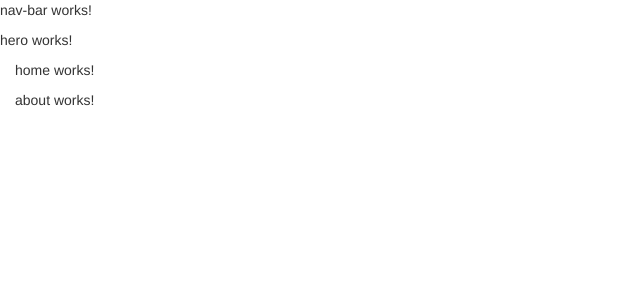
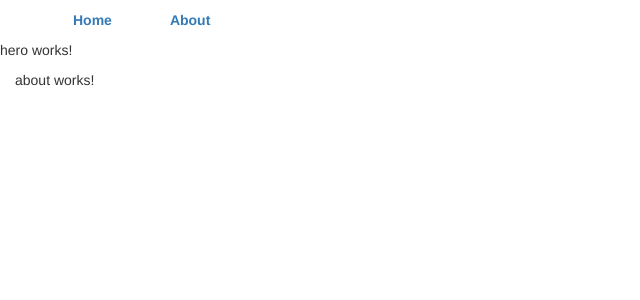
Before and after one commit to MatthiasLiszt/fswd40-angular-day01, an Angular app in the folder agency/: page /about in a window 1280 px wide. Shown: the top 300 px of the page, without its empty margins (0-640 px from the left). Built offline with nearby package versions, Linux system fonts and the light colour scheme.

Commit message:
routerlink

```diff
--- a/agency/src/app/app.component.html
+++ b/agency/src/app/app.component.html
@@ -1,6 +1,5 @@
 <navbar></navbar>
 <hero></hero>
 <div class="container-fluid">
-<home></home>
-<about></about>
+<router-outlet></router-outlet>
 </div>
--- a/agency/src/app/app.module.ts
+++ b/agency/src/app/app.module.ts
@@ -14,7 +14,7 @@ const appRoutes: Routes = [
 },
 {
   path: 'about', component: AboutComponent
-},
+}
 ];
 
 @NgModule({
--- a/agency/src/app/nav-bar/nav-bar.component.css
+++ b/agency/src/app/nav-bar/nav-bar.component.css
@@ -0,0 +1,5 @@
+#myNavbar li{
+ margin-left: 2em;
+ font-weight: bold;
+
+}
--- a/agency/src/app/nav-bar/nav-bar.component.html
+++ b/agency/src/app/nav-bar/nav-bar.component.html
@@ -1,3 +1,6 @@
-<p>
-  nav-bar works!
-</p>
+<div class="container-fluid" id="myNavbar">
+  <ul class="nav nav-pills collapse navbar-collapse">
+  	<li id="onHome"><a routerLink="/">Home</a></li>
+  	<li id="onAbout"><a routerLink="/about">About</a></li>
+  </ul>
+</div>
```
